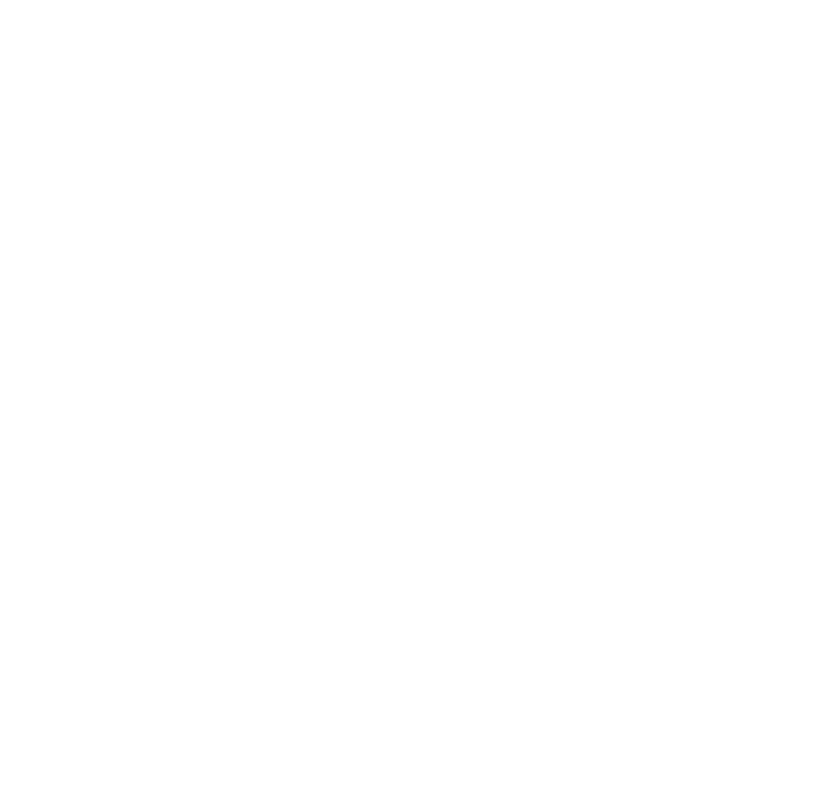
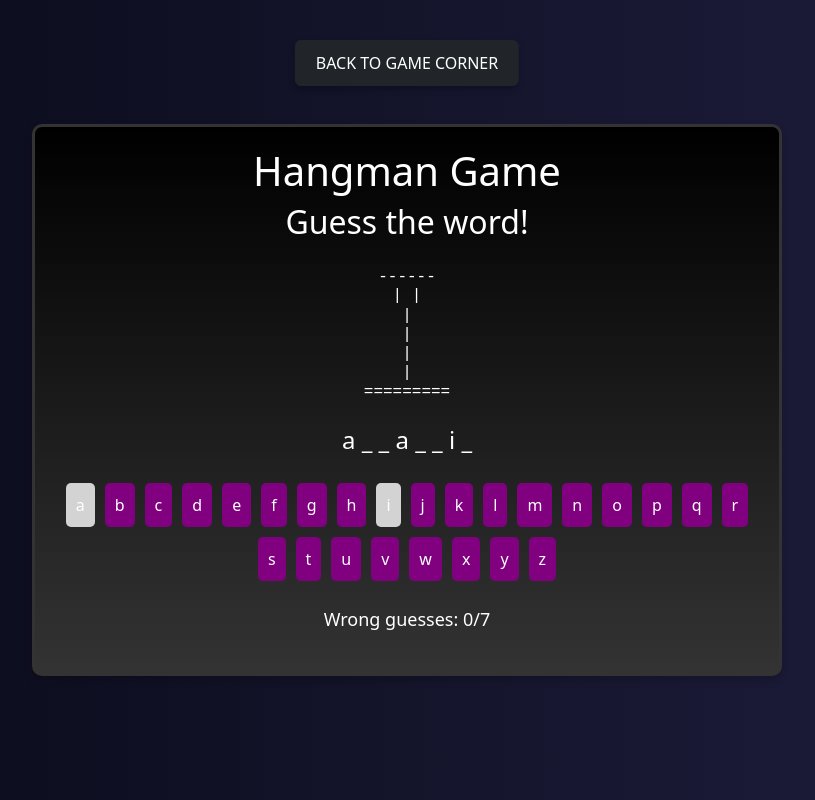
Before and after one commit to safabeegum/CHARITY_MAIN-PROJECT, a React (Create React App) app in the folder charity-frontend/: page /hangman in a window 1280 px wide. Before the commit this address had no page. Shown: the whole page, without its empty margins (233-1048 px from the left). Built offline with nearby package versions, Linux system fonts and the light colour scheme.

Commit message:
Hangman Game Completed

```diff
--- a/charity-frontend/src/App.js
+++ b/charity-frontend/src/App.js
@@ -20,6 +20,7 @@ import Quiz from './components/Quiz';
 import GuessTheNumber from './components/GuessTheNumber';
 import TicTacToe from './components/TicTacToe';
 import SnakeGame from './components/SnakeGame';
+import Hangman from './components/Hangman';
 
 function App() {
   return (
@@ -46,6 +47,7 @@ function App() {
         <Route path='/guessthenumber' element={<GuessTheNumber/>}/>
         <Route path='/tictactoe' element={<TicTacToe/>}/>
         <Route path='/snakegame' element={<SnakeGame/>}/>
+        <Route path='/hangman' element={<Hangman/>}/>
 
       </Routes>
       </BrowserRouter>
--- a/charity-frontend/src/components/GameIndex.jsx
+++ b/charity-frontend/src/components/GameIndex.jsx
@@ -73,7 +73,7 @@ const GameIndex = () => {
         "GUESS THE NUMBER": "/guessthenumber",
         "TIC TAC TOE": "/tictactoe",
         "SNAKE GAME": "/snakegame",
-        "HANG MAN": "/hang-man",
+        "HANG MAN": "/hangman",
         "ADULT PICTIONARY": "/adult-pictionary",
         "TRUTH/DARE": "/truth-or-dare",
         "NEVER HAVE I EVER": "/never-have-i-ever"
--- /dev/null
+++ b/charity-frontend/src/components/Hangman.jsx
@@ -0,0 +1,286 @@
+import React, { useState, useEffect } from "react";
+import Confetti from "react-confetti"; // 🎉 Import react-confetti
+
+const Hangman = () => {
+    const words = [
+        "assassin", "rhythm", "antibacterial", "phenomenon",
+        "separate", "accommodate", "aisle",
+        "ceiling", "kaleidoscope", "handle",
+        "orangutan", "friendship", "autumn",
+        "zero", "vegetable", "successful",
+        "substance", "remember", "machine"
+    ];
+
+    const [word, setWord] = useState("");
+    const [guessedLetters, setGuessedLetters] = useState([]);
+    const [wrongGuesses, setWrongGuesses] = useState(0);
+    const [gameOver, setGameOver] = useState(false);
+    const [win, setWin] = useState(false);
+    const maxWrongGuesses = 7;
+
+    const [windowSize, setWindowSize] = useState({
+        width: window.innerWidth,
+        height: window.innerHeight,
+    });
+
+    useEffect(() => {
+        const handleResize = () => {
+            setWindowSize({
+                width: window.innerWidth,
+                height: window.innerHeight,
+            });
+        };
+
+        window.addEventListener("resize", handleResize);
+        return () => window.removeEventListener("resize", handleResize);
+    }, []);
+
+    const selectNewWord = () => {
+        const chosenWord = words[Math.floor(Math.random() * words.length)];
+        setWord(chosenWord);
+
+        const randomLetters = [];
+        while (randomLetters.length < 2) {
+            const randomLetter = chosenWord[Math.floor(Math.random() * chosenWord.length)];
+            if (!randomLetters.includes(randomLetter)) {
+                randomLetters.push(randomLetter);
+            }
+        }
+
+        setGuessedLetters(randomLetters);
+    };
+
+    useEffect(() => {
+        selectNewWord();
+    }, []);
+
+    const handleGuess = (letter) => {
+        if (gameOver || guessedLetters.includes(letter)) return;
+
+        setGuessedLetters((prev) => [...prev, letter]);
+
+        if (!word.includes(letter)) {
+            setWrongGuesses((prev) => prev + 1);
+        }
+    };
+
+    useEffect(() => {
+        if (wrongGuesses >= maxWrongGuesses) {
+            setGameOver(true);
+        }
+
+        if (word && word.split("").every((letter) => guessedLetters.includes(letter))) {
+            setWin(true);
+            setGameOver(true);
+        }
+    }, [guessedLetters, wrongGuesses, word]);
+
+    const restartGame = () => {
+        setWrongGuesses(0);
+        setGameOver(false);
+        setWin(false);
+        selectNewWord();
+    };
+
+    const hangmanStages = [
+        `
+         ------
+         |    |
+              |
+              |
+              |
+              |
+        =========
+        `,
+        `
+         ------
+         |    |
+         O    |
+              |
+              |
+              |
+        =========
+        `,
+        `
+         ------
+         |    |
+         O    |
+         |    |
+              |
+              |
+        =========
+        `,
+        `
+         ------
+         |    |
+         O    |
+        /|    |
+              |
+              |
+        =========
+        `,
+        `
+         ------
+         |    |
+         O    |
+        /|\\  |
+              |
+              |
+        =========
+        `,
+        `
+         ------
+         |    |
+         O    |
+        /|\\  |
+        /     |
+              |
+        =========
+        `,
+        `
+         ------
+         |    |
+         O    |
+        /|\\  |
+        / \\  |
+              |
+        =========
+        `,
+    ];
+
+    const styles = {
+        outerContainer: {
+            background: "linear-gradient(to right, #0a0a1a, #14142b, #1e1e3f)",
+            minHeight: "100vh", // Full page height
+            display: "flex",
+            justifyContent: "center",
+            alignItems: "center",
+            padding: "20px",
+        },
+        container: {
+            width: "750px",
+            padding: "20px",
+            border: "3px solid #333",
+            borderRadius: "10px",
+            textAlign: "center",
+            background: "linear-gradient(to bottom, #000000, #1a1a1a, #333333)",
+            color: "white",
+            boxShadow: "0 4px 8px rgba(0, 0, 0, 0.2)",
+            position: "relative",
+            zIndex: 2,
+        },
+        word: {
+            fontSize: "24px",
+            margin: "20px",
+        },
+        hangman: {
+            whiteSpace: "pre-line",
+            fontFamily: "monospace",
+            fontSize: "16px",
+            lineHeight: "1.2",
+            marginBottom: "20px",
+        },
+        alphabet: {
+            display: "flex",
+            flexWrap: "wrap",
+            justifyContent: "center",
+            marginTop: "10px",
+        },
+        button: {
+            margin: "5px",
+            padding: "10px",
+            fontSize: "16px",
+            cursor: "pointer",
+            border: "none",
+            backgroundColor: "purple",
+            color: "white",
+            borderRadius: "5px",
+        },
+        buttonDisabled: {
+            backgroundColor: "lightgray",
+            cursor: "not-allowed",
+        },
+        status: {
+            fontSize: "18px",
+            margin: "20px",
+        },
+    };
+
+    return (
+
+        <div style={styles.outerContainer}>
+
+            <div style={{
+            position: "absolute",
+            top: "40px",
+            left: "50%",
+            transform: "translateX(-50%)",
+            textAlign: "center",
+        }}>
+            <a href="/gameindex" className="btn btn-dark" style={{
+                padding: "10px 20px",
+                display: "inline-block",
+                boxShadow: "0px 4px 6px rgba(0, 0, 0, 0.2)"
+            }}>
+                BACK TO GAME CORNER
+            </a>
+        </div>
+            {/* 🎉 Full-Screen Confetti when the player wins */}
+            {win && <Confetti width={windowSize.width} height={windowSize.height} numberOfPieces={200} gravity={0.2} />}
+
+            <div style={styles.container}>
+
+                <h1>Hangman Game</h1>
+                <h2>{gameOver ? (win ? "🎉 You Won! 🎉" : "Game Over!") : "Guess the word!"}</h2>
+
+                {/* Hangman Drawing */}
+                <pre style={styles.hangman}>{hangmanStages[wrongGuesses]}</pre>
+
+                {/* Word Display */}
+                <div style={styles.word}>
+                    {word.split("").map((letter, index) =>
+                        guessedLetters.includes(letter) ? (
+                            <span key={index}>{letter} </span>
+                        ) : (
+                            <span key={index}>_ </span>
+                        )
+                    )}
+                </div>
+
+                {!gameOver && (
+                    <div style={styles.alphabet}>
+                        {"abcdefghijklmnopqrstuvwxyz".split("").map((letter) => (
+                            <button
+                                key={letter}
+                                onClick={() => handleGuess(letter)}
+                                style={{
+                                    ...styles.button,
+                                    ...(guessedLetters.includes(letter) || gameOver ? styles.buttonDisabled : {}),
+                                }}
+                                disabled={guessedLetters.includes(letter) || gameOver}
+                            >
+                                {letter}
+                            </button>
+                        ))}
+                    </div>
+                )}
+
+                <div style={styles.status}>
+                    <p>Wrong guesses: {wrongGuesses}/{maxWrongGuesses}</p>
+                </div>
+
+                {gameOver && !win && (
+                    <p style={{ color: "red", fontSize: "20px" }}>The correct word was: <strong>{word}</strong></p>
+                )}
+
+                {gameOver && (
+                    <div>
+                        <button onClick={restartGame} style={styles.button}>Restart Game</button>
+                    </div>
+                )}
+            </div>
+        </div>
+    );
+};
+
+export default Hangman;
```
